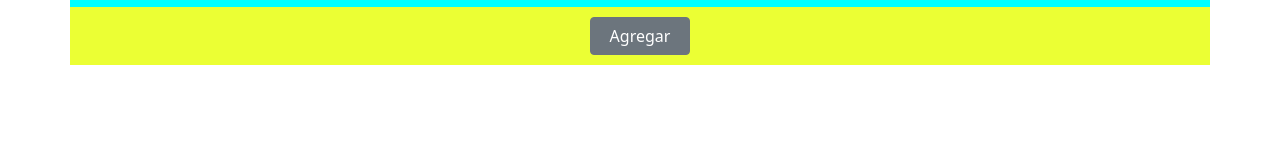
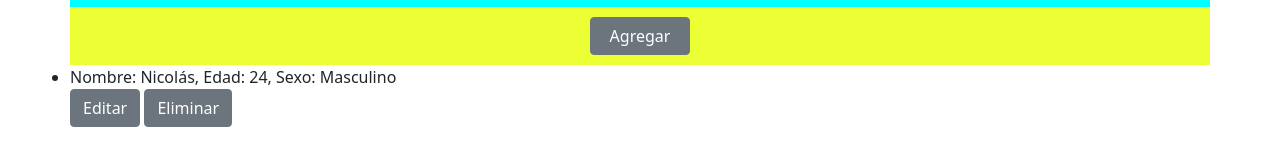
Before and after one commit to nicolas097/MiPrimerCrud, a plain HTML site: page index.html in a window 1280 px wide. Shown: the part 139-304 px from the top of the page. Drawn offline with nearby package versions, Linux system fonts and the light colour scheme.

Commit message:
Se agregó botón de eliminar y editar-

```diff
--- a/index.html
+++ b/index.html
@@ -44,7 +44,16 @@
         </div>
         <div class="row Lista">
             <ul class="list-group" id="lvPersona">
+               <div>
+                    <li>
+                       Nombre: Nicolás, Edad: 24, Sexo: Masculino
+                    </li>
+                   <button type="button" class="btn btn-secondary btnE" id="btnEditar">Editar</button>
+                   <button type="button" class="btn btn-secondary btnEliminar" id="btnEliminar">Eliminar</button>
+
+               </div>
               </ul>
+
         </div>
     </div>
 </body>
--- a/js/app.js
+++ b/js/app.js
@@ -39,6 +39,7 @@ function ListarPersona(arreglo){
     htmlLista.innerHTML = '';
     arreglo.forEach(element => {
          htmlLista.innerHTML += `<li class="list-group-item">Nombre: ${element.nombre}, Edad: ${element.edad}, Sexo: ${element.sexo}</li>`
+
     });
 
 
```
